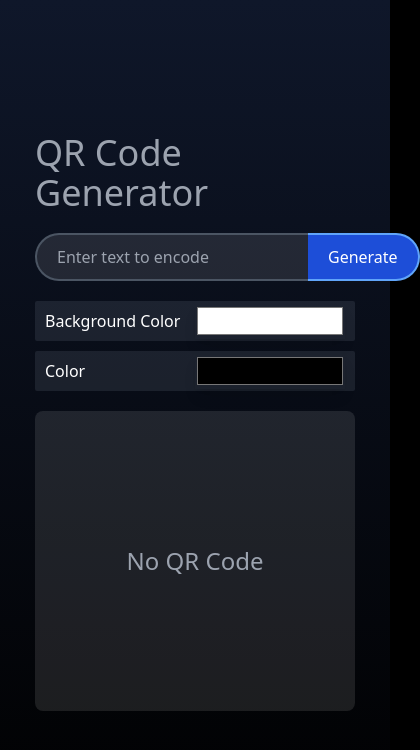
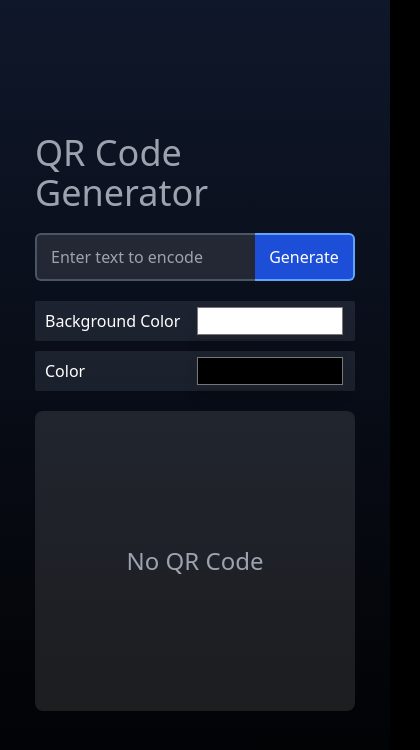
Before and after one commit to BahadirHakanYuksel/React_Projects, a React (Vite) app: page /qr-code-generator in a window 390 px wide. Shown: the top 750 px of the page, 420 px wide, since content can reach past the window. Built offline with nearby package versions, Linux system fonts and the light colour scheme.

Commit message:
responsive bug fixed

```diff
--- a/src/Projects/3-QrCodeGenerator/index.jsx
+++ b/src/Projects/3-QrCodeGenerator/index.jsx
@@ -1,4 +1,5 @@
 import { AnimatePresence, motion } from "framer-motion";
+import { div } from "framer-motion/client";
 import { useEffect, useState } from "react";
 
 export default function QrCodeGenerator() {
@@ -6,18 +7,20 @@ export default function QrCodeGenerator() {
   const [word, setWord] = useState("");
   const [bgColor, setBgColor] = useState("ffffff");
   const [color, setColor] = useState("000000");
-
+  const [loading, setLoading] = useState(false);
   const [qrCode, setQrCode] = useState("");
 
   useEffect(() => {
     setQrCode(
       `http://api.qrserver.com/v1/create-qr-code/?data=${word}&size=${400}x${400}&bgcolor=${bgColor}&color=${color}`
     );
+    setLoading(false);
   }, [word, bgColor, color]);
 
   function generate(e) {
     e.preventDefault();
     setWord(temp);
+    setLoading(true);
   }
 
   return (
@@ -31,7 +34,7 @@ export default function QrCodeGenerator() {
         <div className="flex flex-col w-full">
           <form onSubmit={generate} className="flex items-center h-12">
             <input
-              className="bg-white bg-opacity-10 border-2 border-solid border-gray-600 border-r-0 focus:border-gray-400 focus:border-r-0 duration-200 text-white h-full px-5 rounded-l-full"
+              className="bg-white bg-opacity-10 border-2 border-solid border-gray-600 border-r-0 focus:border-gray-400 focus:border-r-0 duration-200 text-white h-full px-3.5 rounded-l-md w-[220px]"
               type="text"
               value={temp}
               onChange={(e) => {
@@ -41,7 +44,7 @@ export default function QrCodeGenerator() {
             />
             <button
               type="submit"
-              className="h-full px-5 rounded-r-full bg-blue-700 border-2 border-solid border-blue-400 border-l-0 text-white"
+              className="h-full px-3.5 rounded-r-md bg-blue-700 border-2 border-solid border-blue-400 border-l-0 text-white w-[100px] duration-200 hover:bg-blue-600"
             >
               Generate
             </button>
@@ -73,7 +76,7 @@ export default function QrCodeGenerator() {
         </div>
         <div className="text-white flex flex-col w-full items-center">
           <AnimatePresence>
-            {word ? (
+            {word && !loading ? (
               <>
                 <motion.div
                   initial={{ opacity: 0, scale: 0.5 }}
```
